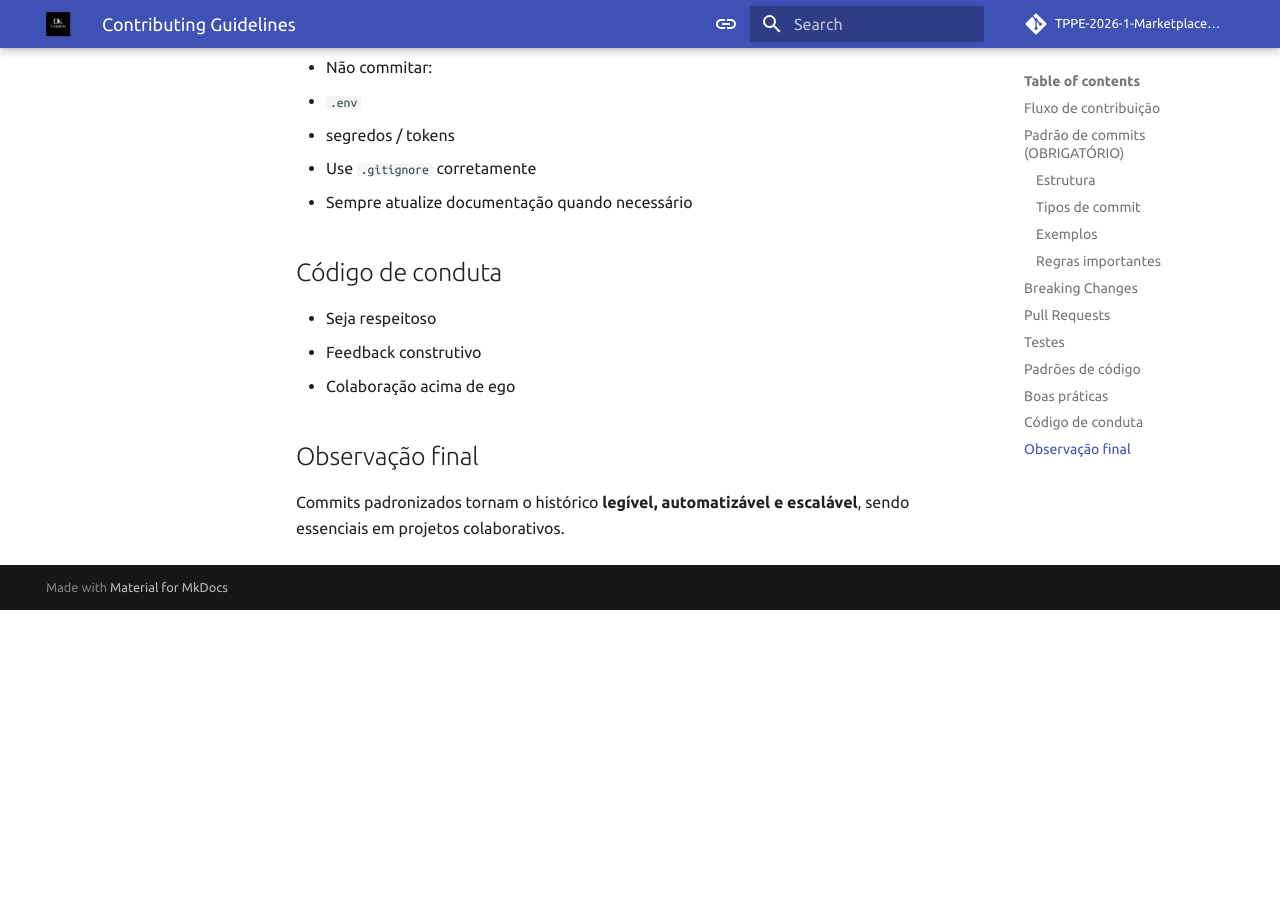
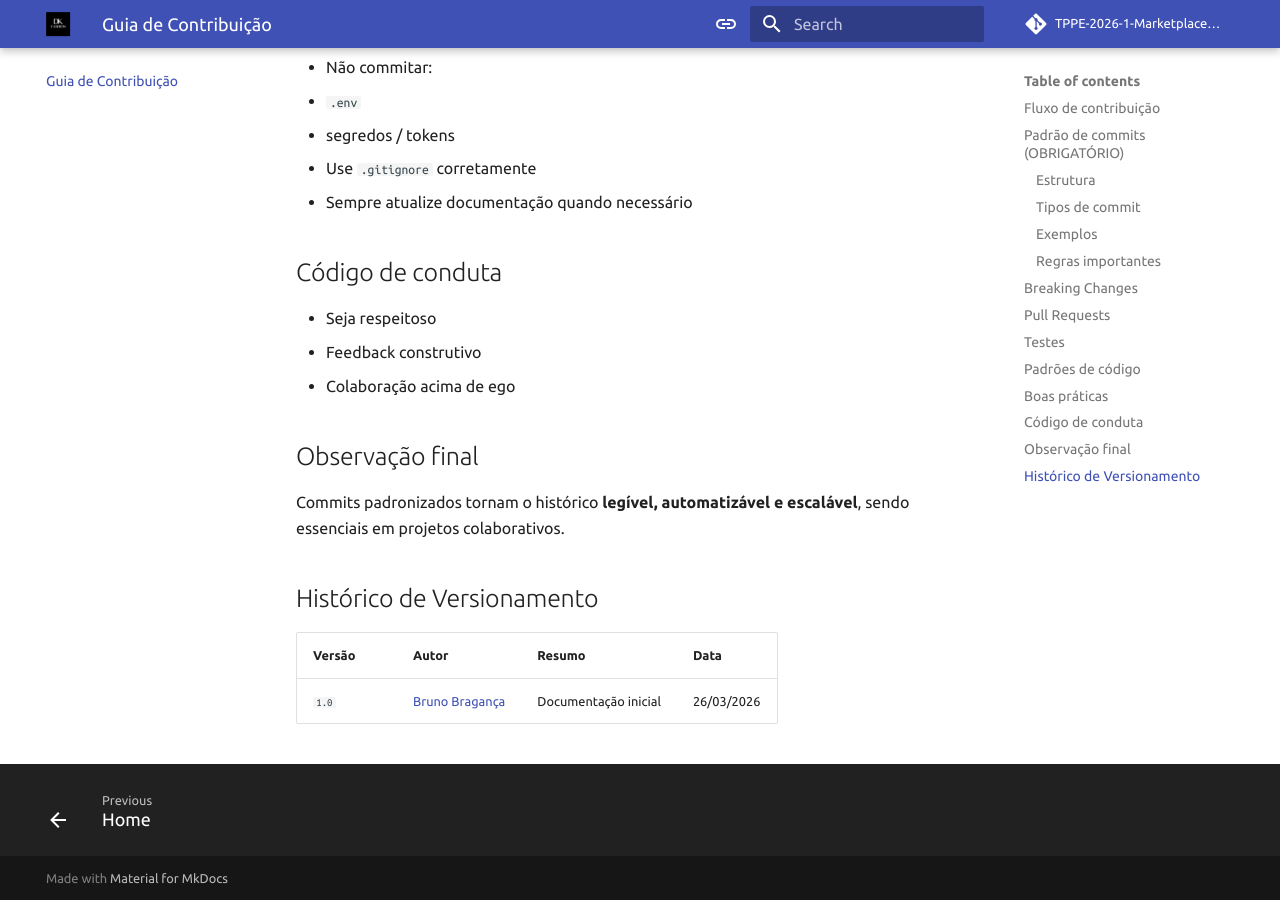
Before and after one commit to TPPE-2026-1-Marketplace/documentacao, an MkDocs documentation site: the page built from docs/contributing_guidelines.md, in a window 1280 px wide and 900 px high, scrolled down 3421 px. Built offline with MkDocs 1.6.1 and Material for MkDocs 9.7.7, drawn with Linux system fonts in a browser that asks for light colours; comment, search, counter and statistics services are not loaded; before the commit the page ends 4031 px from its top, so only the background shows below that.

Commit message:
docs: adding historico de versionamento

```diff
--- a/docs/contributing_guidelines.md
+++ b/docs/contributing_guidelines.md
@@ -156,3 +156,9 @@ BREAKING CHANGE: authentication now requires token
 ## Observação final
 
 Commits padronizados tornam o histórico **legível, automatizável e escalável**, sendo essenciais em projetos colaborativos.
+
+## Histórico de Versionamento
+
+| Versão | Autor | Resumo | Data |
+| --------------- | --------------- | --------------- | --------------- |
+| `1.0` | [Bruno Bragança](https://github.com/BrunoBReis) | Documentação inicial | 26/03/2026 |
--- a/mkdocs.yml
+++ b/mkdocs.yml
@@ -101,3 +101,4 @@ markdown_extensions:
 # Page tree
 nav:
   - Home: index.md
+  - Guia de Contribuição: contributing_guidelines.md
```
